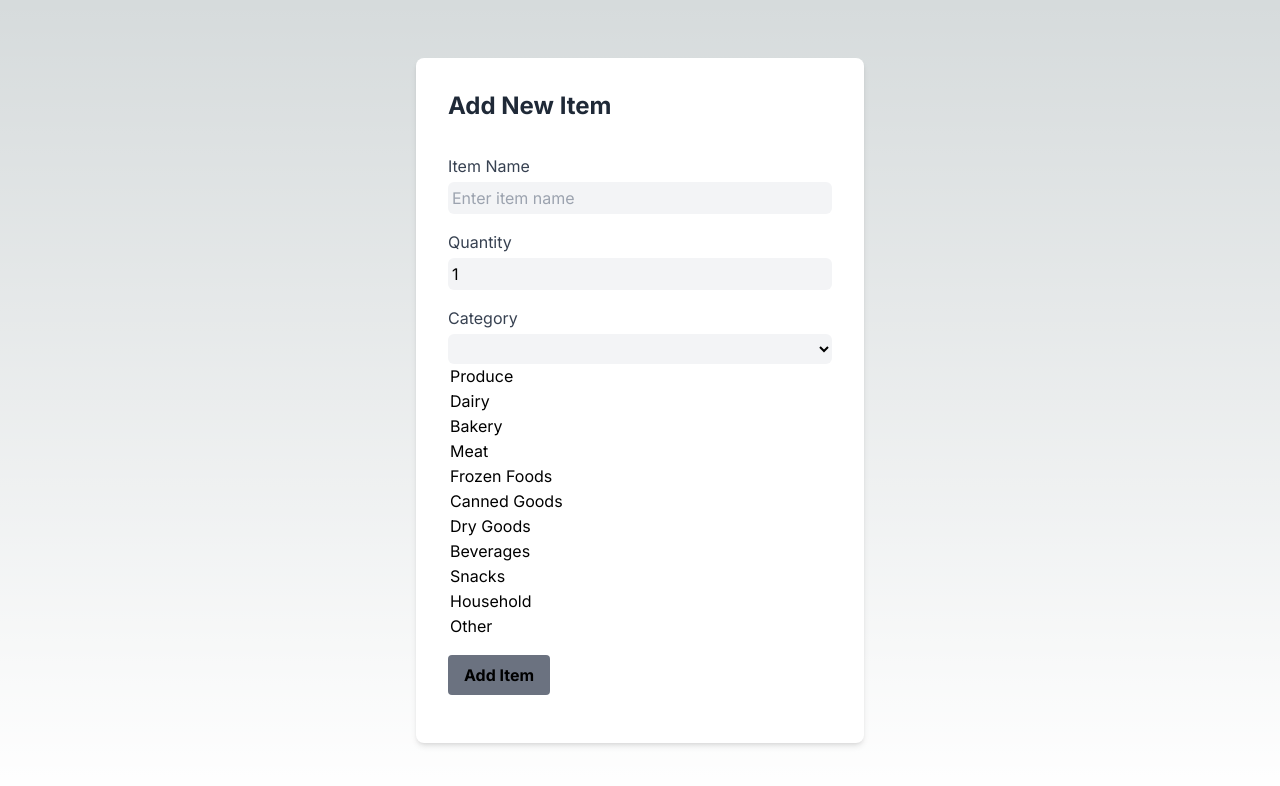
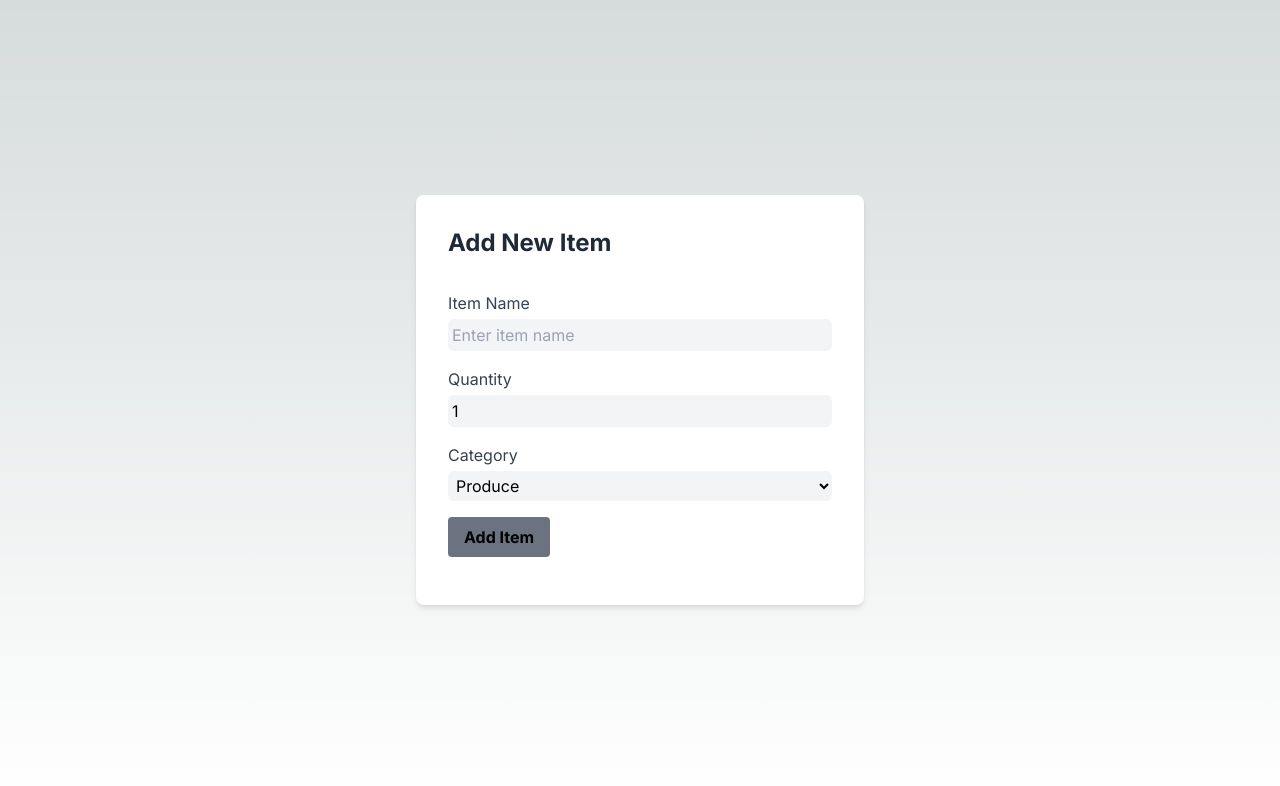
Before and after one commit to JeanXristianPascua/cprg306-assignments, a Next.js app: page /week4 in a window 1280 px wide. Shown: the top 786 px of the page. Built offline with nearby package versions, Linux system fonts and the light colour scheme.

Commit message:
Update new-items.js

```diff
--- a/app/week4/new-items.js
+++ b/app/week4/new-items.js
@@ -66,9 +66,8 @@ export default function NewItem() {
                 </label>
                 <label className="block mb-4">
                     <span className="text-gray-700">Category</span>
-                    <select
-                        className="mt-1 p-1 block w-full rounded-md text-black bg-gray-100 focus:bg-white"
-                    />
+                    <select onChange={handleCategoryChange} className="mt-1 p-1 block w-full rounded-md text-black bg-gray-100 focus:bg-white">
+                        <option disabled>Category</option>
                         <option value="produce">Produce</option>
                         <option value="dairy">Dairy</option>
                         <option value="bakery">Bakery</option>
@@ -80,6 +79,7 @@ export default function NewItem() {
                         <option value="snacks">Snacks</option>
                         <option value="household">Household</option>
                         <option value="other">Other</option>
+                    </select>
                 </label>
 
                 <button
```
